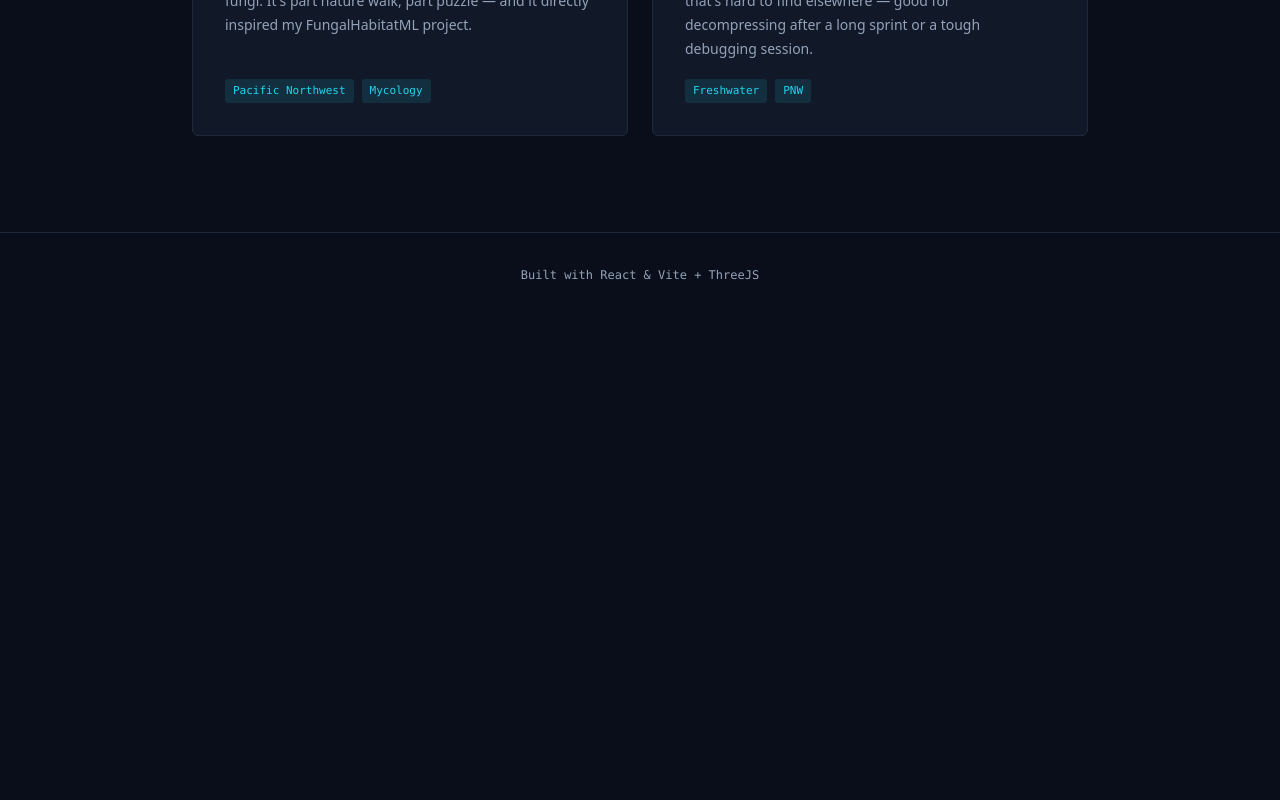
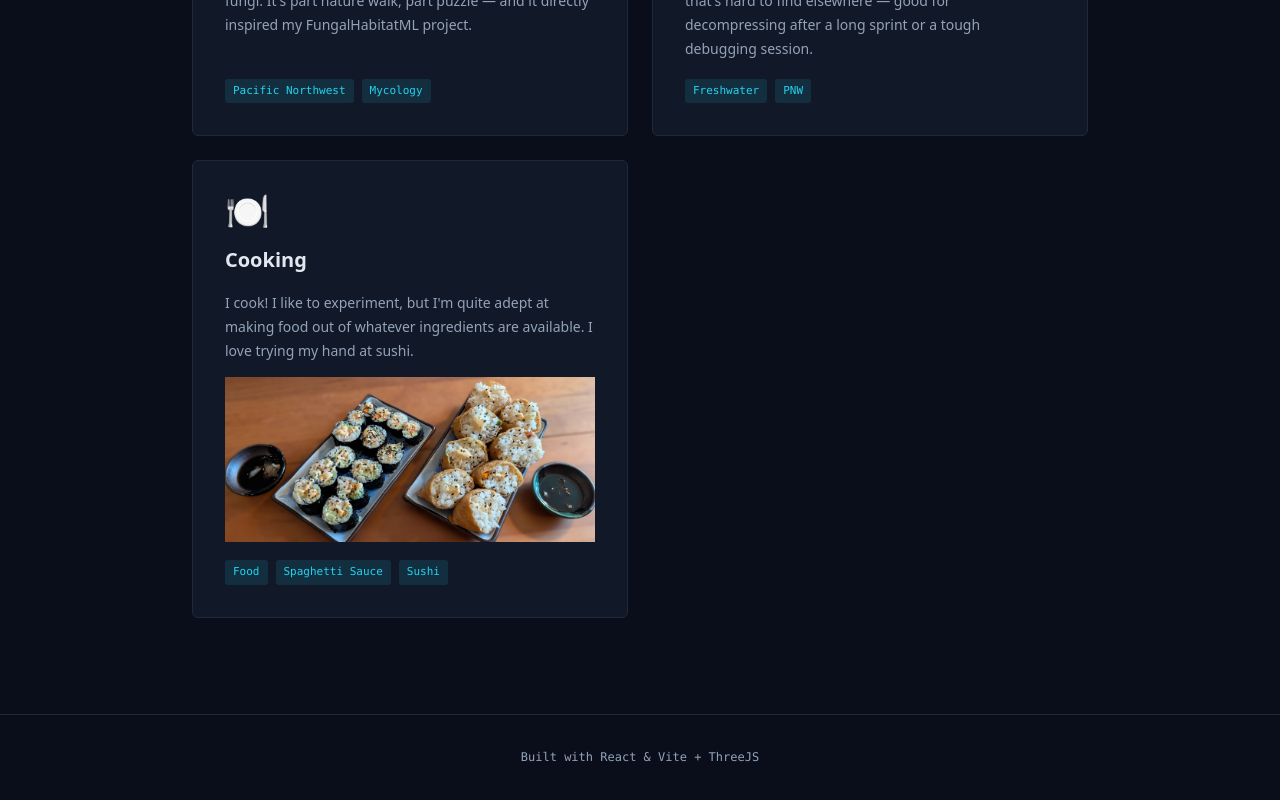
Before and after one commit to rjtrenchard/personal-page-RJT, a React (Vite) app: page /hobbies in a window 1280 px wide. Shown: the part 899-1699 px from the top of the page. Before the commit the page ends 1217 px from the top, so only its background shows below. Built offline with nearby package versions, Linux system fonts and the light colour scheme.

Commit message:
add an optional image field

```diff
--- a/src/pages/Hobbies.jsx
+++ b/src/pages/Hobbies.jsx
@@ -1,3 +1,5 @@
+import sushi from '../assets/sushi.jpg';
+
 const hobbies = [
   {
     icon: '🎮',
@@ -5,6 +7,7 @@ const hobbies = [
     description:
       'From SNES CRPG\'s to retro PC titles, I have a deep appreciation for games that prioritized creativity within hardware constraints. Final Fantasy XI holds a special place — it\'s where a lot of my earliest programming projects came from.',
     tags: ['Final Fantasy XI', 'Retro', 'Emulation'],
+    image: null
   },
   {
     icon: '🍺',
@@ -12,6 +15,7 @@ const hobbies = [
     description:
       'I brew my own beer at home — ales mostly, with the occasional experiment ciders from plums grown in my backyard. There\'s something satisfying about the process from grain to glass, and every batch teaches you something new.',
     tags: ['Ales', 'Fermentation'],
+    image: null,
   },
   {
     icon: '🍄',
@@ -19,6 +23,7 @@ const hobbies = [
     description:
       'The Pacific Northwest is an incredible place to forage. I spend time in the field identifying and collecting wild fungi. It\'s part nature walk, part puzzle — and it directly inspired my FungalHabitatML project.',
     tags: ['Pacific Northwest', 'Mycology'],
+    image: null,
   },
   {
     icon: '🎣',
@@ -26,9 +31,17 @@ const hobbies = [
     description:
       'Freshwater fishing, mostly (I\'m not very good at saltwater fishing.) There\'s a meditative quality to it that\'s hard to find elsewhere — good for decompressing after a long sprint or a tough debugging session.',
     tags: ['Freshwater', 'PNW'],
+    image: null,
+  },
+  {
+    icon: '🍽️',
+    title: 'Cooking',
+    description:
+      'I cook! I like to experiment, but I\'m quite adept at making food out of whatever ingredients are available. I love trying my hand at sushi.',
+    tags: ['Food', 'Spaghetti Sauce', 'Sushi'],
+    image: sushi,
   },
 ]
-
 export default function Hobbies() {
   return (
     <main>
@@ -47,6 +60,7 @@ export default function Hobbies() {
               <span className="hobby-icon">{h.icon}</span>
               <h2>{h.title}</h2>
               <p>{h.description}</p>
+              {h.image ? <img src={h.image} className="" /> : null}
               <ul className="project-tech">
                 {h.tags.map((t) => (
                   <li key={t} className="tech-badge">{t}</li>
```
Also changed, not shown: src/assets/sushi.jpg (added).
